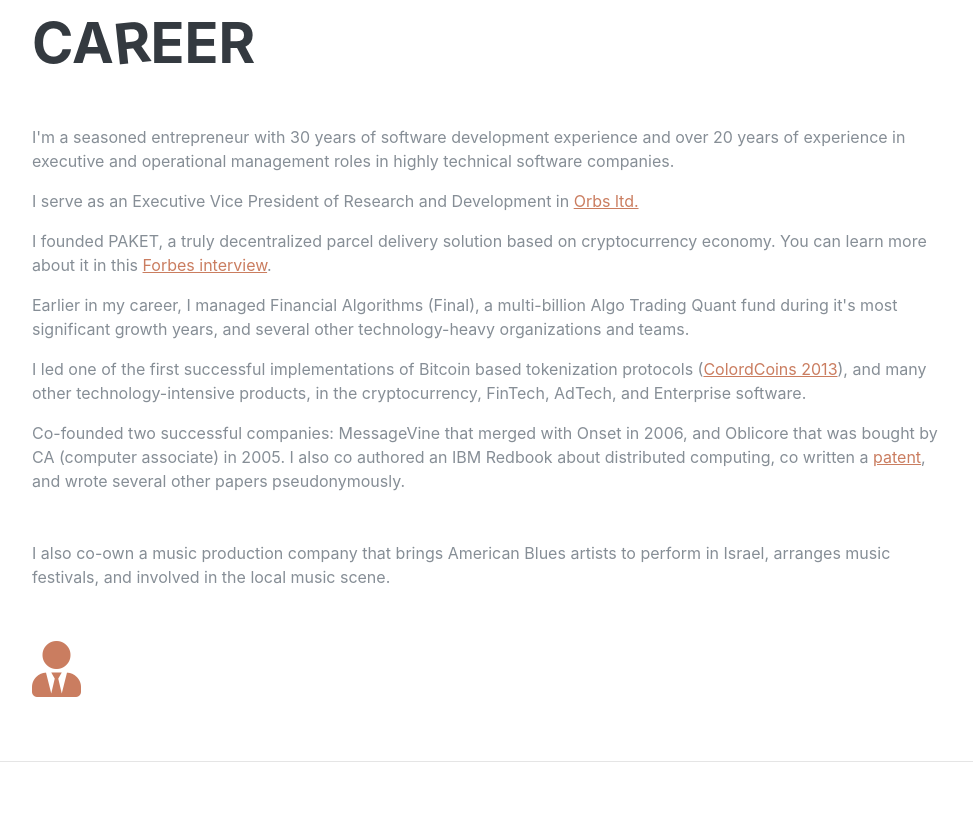
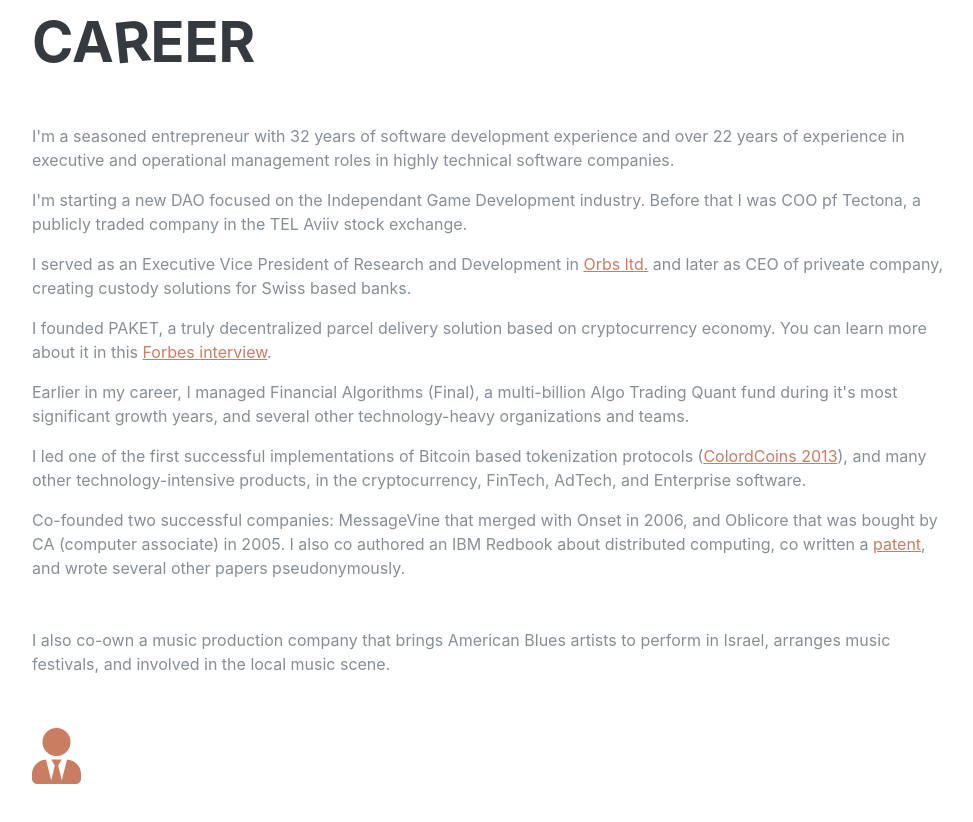
Before and after one commit to owlen/owlen.github.io, a plain HTML site: page index.html in a window 1280 px wide. Shown: the part 840-1662 px from the top of the page, without its empty margins (288-1261 px from the left). Drawn offline with Linux system fonts and the light colour scheme; a web font is replaced by a local one.

Commit message:
add tectona

```diff
--- a/index.html
+++ b/index.html
@@ -89,8 +89,9 @@
       <div class="w-100">
         <h2 class="mb-5">Ca<span class="mirror">r</span>eer</h2>
         <div class="resume-item mb-5">
-            <p class="mb-3">I'm a seasoned entrepreneur with 30 years of software development experience and over 20 years of experience in executive and operational management roles in highly technical software companies.</p>
-            <p class="mb-3">I serve as an Executive Vice President of Research and Development in <a href="https://www.orbs.com">Orbs ltd.</a></p>
+            <p class="mb-3">I'm a seasoned entrepreneur with 32 years of software development experience and over 22 years of experience in executive and operational management roles in highly technical software companies.</p>
+            <p class="mb-3">I'm starting a new DAO focused on the Independant Game Development industry. Before that I was COO pf Tectona, a publicly traded company in the TEL Aviiv stock exchange.</p>
+            <p class="mb-3">I served as an Executive Vice President of Research and Development in <a href="https://www.orbs.com">Orbs ltd.</a> and later as CEO of priveate company, creating custody solutions for Swiss based banks.</p>
             <p class="mb-3">I founded PAKET, a truly decentralized parcel delivery solution based on  cryptocurrency economy. You can learn more about it in this <a href="https://www.forbes.com/sites/devinthorpe/2018/09/27/this-entrepreneur-seeks-to-decentralize-global-logistics-using-tokens-and-smart-contracts">Forbes interview</a>.</p>
             <p class="mb-3">Earlier in my career, I managed Financial Algorithms (Final), a multi-billion Algo Trading Quant fund during it's most significant growth years, and several other technology-heavy organizations and teams.</p>
             <p class="mb-3">I led one of the first successful implementations of Bitcoin based tokenization protocols (<a href="https://docs.google.com/document/d/1AnkP_cVZTCMLIzw4DvsW6M8Q2JC0lIzrTLuoWu2z1BE">ColordCoins 2013</a>), and many other technology-intensive products, in the cryptocurrency, FinTech, AdTech, and Enterprise software.</p>
```
